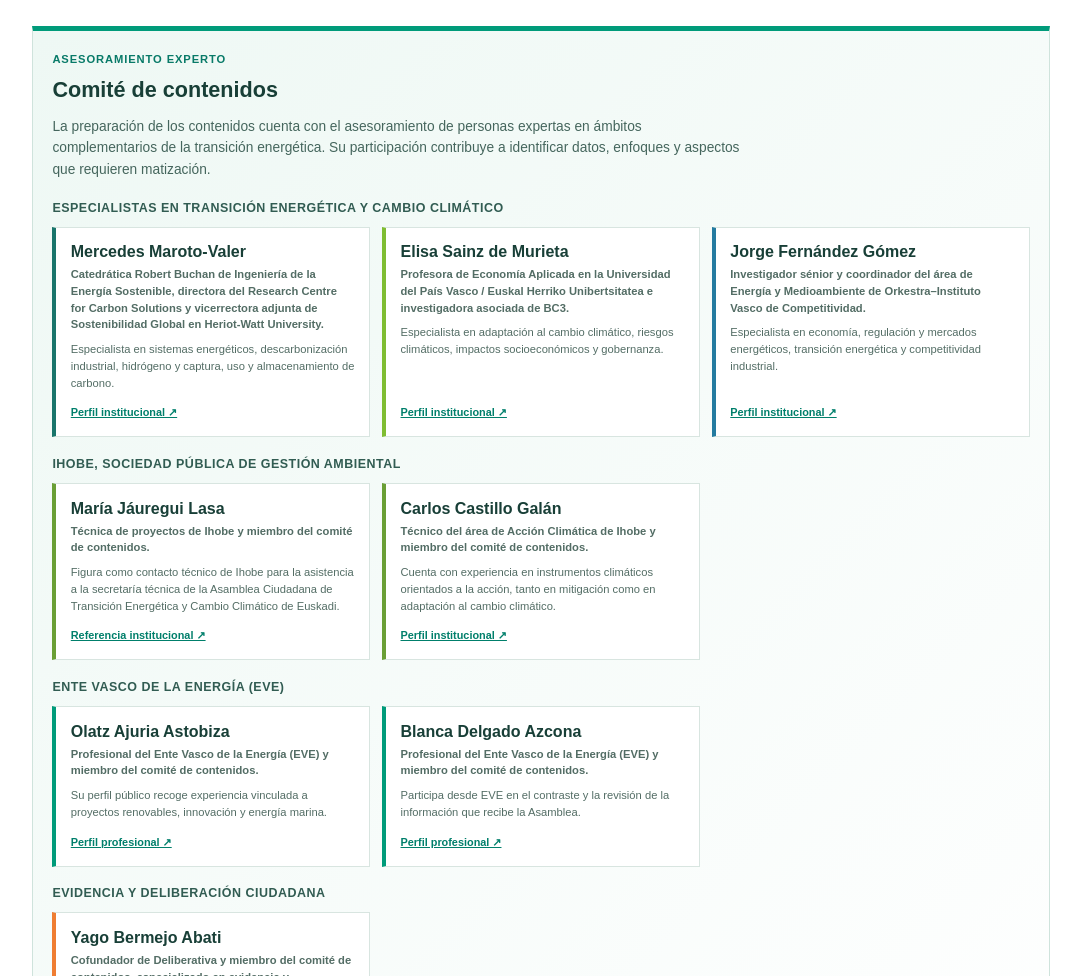
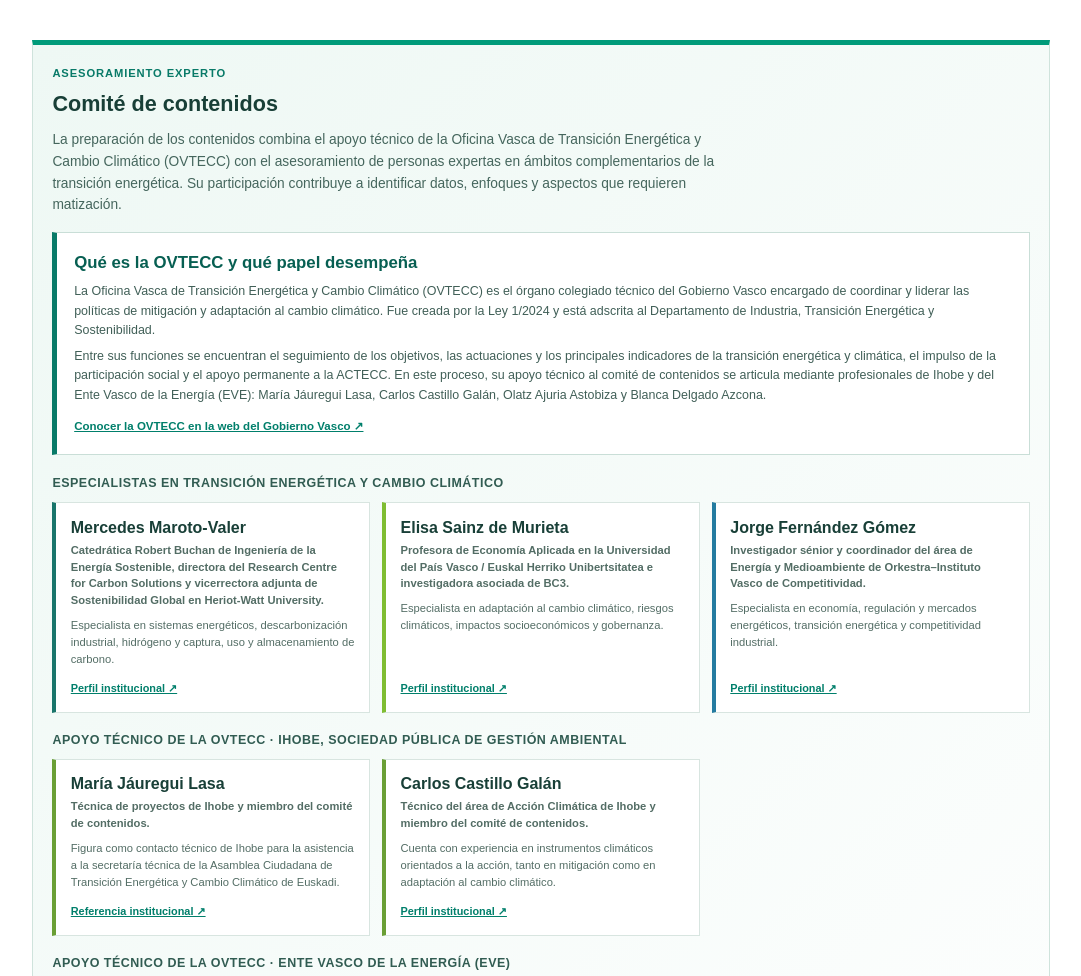
Before and after one commit to Deliberativa/TESTCONTENIDOS, a plain HTML site: page que_es_actecc.html in a window 1280 px wide. Shown: the part 1447-2423 px from the top of the page, without its empty margins (99-1180 px from the left). Drawn offline with Linux system fonts and the light colour scheme.

Commit message:
Añade la OVTECC al comité de contenidos

```diff
--- a/que_es_actecc.html
+++ b/que_es_actecc.html
@@ -42,6 +42,10 @@ h2.section-title{margin:2.7rem 0 .75rem;color:#007b65;font-size:1.55rem}
 .note{margin-top:2.2rem;padding:1rem 1.15rem;color:#665523;background:var(--warm);border-left:5px solid #d7aa25;font-size:.86rem}
 .content-committee{margin:2.7rem 0 2.2rem;padding:1.2rem;background:linear-gradient(135deg,#eef8f4,#fff);border:1px solid var(--border);border-top:5px solid var(--green)}
 .content-committee-heading{max-width:78ch}.content-committee-kicker{margin:0 0 .3rem;color:#087a68;font-size:.7rem;font-weight:900;letter-spacing:.08em;text-transform:uppercase}.content-committee h2{margin:0;color:var(--ink);font-size:1.35rem}.content-committee-intro{margin:.45rem 0 1rem;color:#45665d;font-size:.86rem;line-height:1.58}.content-committee-group-title{margin:1.05rem 0 .55rem;color:#315c52;font-size:.78rem;font-weight:900;letter-spacing:.04em;text-transform:uppercase}.content-committee-grid{display:grid;grid-template-columns:repeat(3,minmax(0,1fr));gap:.75rem}.content-expert{display:flex;min-width:0;flex-direction:column;padding:.9rem;background:#fff;border:1px solid #d8e5e0;border-left:4px solid var(--expert-color,#087a68)}.content-expert h3{margin:0;color:var(--ink);font-size:1rem;line-height:1.25}.content-expert-role{margin:.3rem 0;color:#335c52;font-size:.72rem;font-weight:700;line-height:1.45}.content-expert p{margin:.25rem 0;color:#536d65;font-size:.7rem;line-height:1.5}.content-expert a{margin-top:auto;padding-top:.55rem;color:#007f6b;font-size:.68rem;font-weight:800}.content-committee-note{margin:.85rem 0 0;padding:.68rem .75rem;background:#fff7e8;border-left:4px solid #e69f00;color:#625644;font-size:.72rem;line-height:1.52}
+.ovtecc-panel{margin:.9rem 0 1.15rem;padding:1rem 1.05rem;background:#fff;border:1px solid #c9ded7;border-left:5px solid #087a68}
+.ovtecc-panel h3{margin:0 0 .35rem;color:#075f52;font-size:1.05rem}
+.ovtecc-panel p{margin:.35rem 0;color:#405f57;font-size:.78rem;line-height:1.58}
+.ovtecc-panel a{display:inline-block;margin-top:.35rem;color:#007f6b;font-size:.72rem;font-weight:800}
 footer{padding:1.4rem clamp(1.25rem,6vw,4.5rem);color:#fff;background:linear-gradient(90deg,#009b7a,#cddd23)}
 @media(max-width:850px){.process{grid-template-columns:repeat(2,minmax(0,1fr))}.source-card{grid-template-columns:1fr}.source-card a{justify-self:start}.content-committee-grid{grid-template-columns:1fr}}
 @media(max-width:650px){nav a[href="relato.html"]{margin-left:0}.summary-grid,.process{grid-template-columns:1fr}.guarantees{columns:1}}
@@ -70,7 +74,7 @@ footer{padding:1.4rem clamp(1.25rem,6vw,4.5rem);color:#fff;background:linear-gra
       <a class="section-directory-tab" href="#que-aporta"><span class="section-directory-number">01</span><span><strong>Qué aporta la Asamblea</strong><small>Diversidad, información, deliberación y respuesta pública.</small></span></a>
       <a class="section-directory-tab" href="#como-trabaja"><span class="section-directory-number">02</span><span><strong>Cómo se forma y trabaja</strong><small>Invitación, inscripción, sorteo y deliberación.</small></span></a>
       <a class="section-directory-tab" href="#garantias-participacion"><span class="section-directory-number">03</span><span><strong>Garantías de participación</strong><small>Accesibilidad, igualdad, compensación e independencia.</small></span></a>
-      <a class="section-directory-tab" href="#comite-contenidos"><span class="section-directory-number">04</span><span><strong>Comité de contenidos</strong><small>Personas expertas que acompañan y contrastan la información.</small></span></a>
+      <a class="section-directory-tab" href="#ovtecc"><span class="section-directory-number">04</span><span><strong>OVTECC y comité de contenidos</strong><small>Apoyo técnico de la Oficina y asesoramiento de personas expertas.</small></span></a>
       <a class="section-directory-tab" href="#documento-referencia"><span class="section-directory-number">05</span><span><strong>Documento de referencia</strong><small>Fuente institucional utilizada para esta página.</small></span></a>
     </div>
     <div class="section-directory-subgroups" style="--directory-group-columns:2">
@@ -121,8 +125,14 @@ footer{padding:1.4rem clamp(1.25rem,6vw,4.5rem);color:#fff;background:linear-gra
     <div class="content-committee-heading">
       <p class="content-committee-kicker">Asesoramiento experto</p>
       <h2 id="content-committee-title">Comité de contenidos</h2>
-      <p class="content-committee-intro">La preparación de los contenidos cuenta con el asesoramiento de personas expertas en ámbitos complementarios de la transición energética. Su participación contribuye a identificar datos, enfoques y aspectos que requieren matización.</p>
+      <p class="content-committee-intro">La preparación de los contenidos combina el apoyo técnico de la Oficina Vasca de Transición Energética y Cambio Climático (OVTECC) con el asesoramiento de personas expertas en ámbitos complementarios de la transición energética. Su participación contribuye a identificar datos, enfoques y aspectos que requieren matización.</p>
     </div>
+    <article class="ovtecc-panel" id="ovtecc">
+      <h3>Qué es la OVTECC y qué papel desempeña</h3>
+      <p>La Oficina Vasca de Transición Energética y Cambio Climático (OVTECC) es el órgano colegiado técnico del Gobierno Vasco encargado de coordinar y liderar las políticas de mitigación y adaptación al cambio climático. Fue creada por la Ley 1/2024 y está adscrita al Departamento de Industria, Transición Energética y Sostenibilidad.</p>
+      <p>Entre sus funciones se encuentran el seguimiento de los objetivos, las actuaciones y los principales indicadores de la transición energética y climática, el impulso de la participación social y el apoyo permanente a la ACTECC. En este proceso, su apoyo técnico al comité de contenidos se articula mediante profesionales de Ihobe y del Ente Vasco de la Energía (EVE): María Jáuregui Lasa, Carlos Castillo Galán, Olatz Ajuria Astobiza y Blanca Delgado Azcona.</p>
+      <a href="https://www.euskadi.eus/que-es-la-oficina-de-transicion-energetica-y-cambio-climatico/web01-a2klimal/es/" target="_blank" rel="noopener noreferrer">Conocer la OVTECC en la web del Gobierno Vasco ↗</a>
+    </article>
     <h3 class="content-committee-group-title">Especialistas en transición energética y cambio climático</h3>
     <div class="content-committee-grid">
       <article class="content-expert" style="--expert-color:#19756b">
@@ -144,7 +154,7 @@ footer{padding:1.4rem clamp(1.25rem,6vw,4.5rem);color:#fff;background:linear-gra
         <a href="https://www.orkestra.deusto.es/es/actualidad/noticias-eventos/noticias/1299-jorge-fernandez-nuevo-coordinador-area-energia" target="_blank" rel="noopener noreferrer">Perfil institucional ↗</a>
       </article>
     </div>
-    <h3 class="content-committee-group-title">Ihobe, Sociedad Pública de Gestión Ambiental</h3>
+    <h3 class="content-committee-group-title">Apoyo técnico de la OVTECC · Ihobe, Sociedad Pública de Gestión Ambiental</h3>
     <div class="content-committee-grid">
       <article class="content-expert" style="--expert-color:#6a9f35">
         <h3>María Jáuregui Lasa</h3>
@@ -159,7 +169,7 @@ footer{padding:1.4rem clamp(1.25rem,6vw,4.5rem);color:#fff;background:linear-gra
         <a href="https://www.ihobe.eus/es/actualidad/ihobe-participa-en-una-jornada-organizada-por-surfrider-sobre-impactos-cambio-climatico-en-costa-vasca" target="_blank" rel="noopener noreferrer">Perfil institucional ↗</a>
       </article>
     </div>
-    <h3 class="content-committee-group-title">Ente Vasco de la Energía (EVE)</h3>
+    <h3 class="content-committee-group-title">Apoyo técnico de la OVTECC · Ente Vasco de la Energía (EVE)</h3>
     <div class="content-committee-grid">
       <article class="content-expert" style="--expert-color:#009b7a">
         <h3>Olatz Ajuria Astobiza</h3>
```
